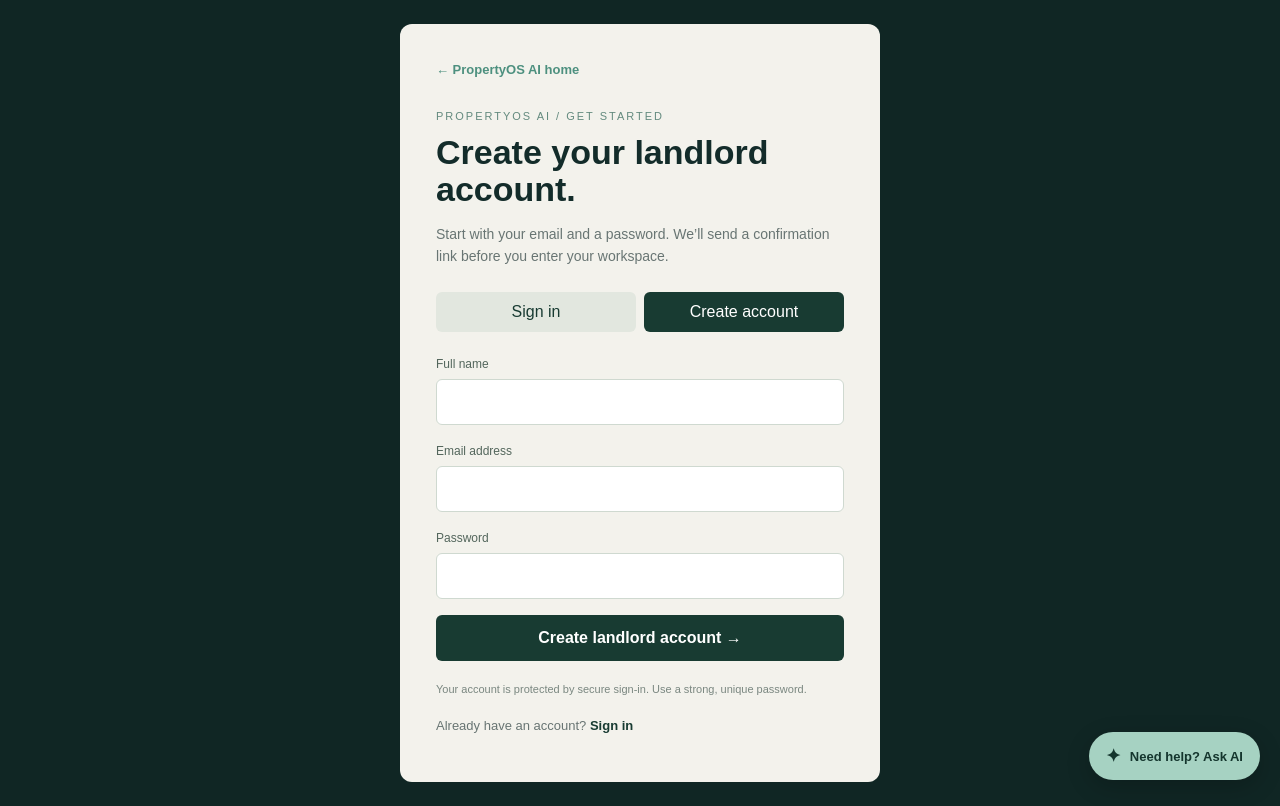
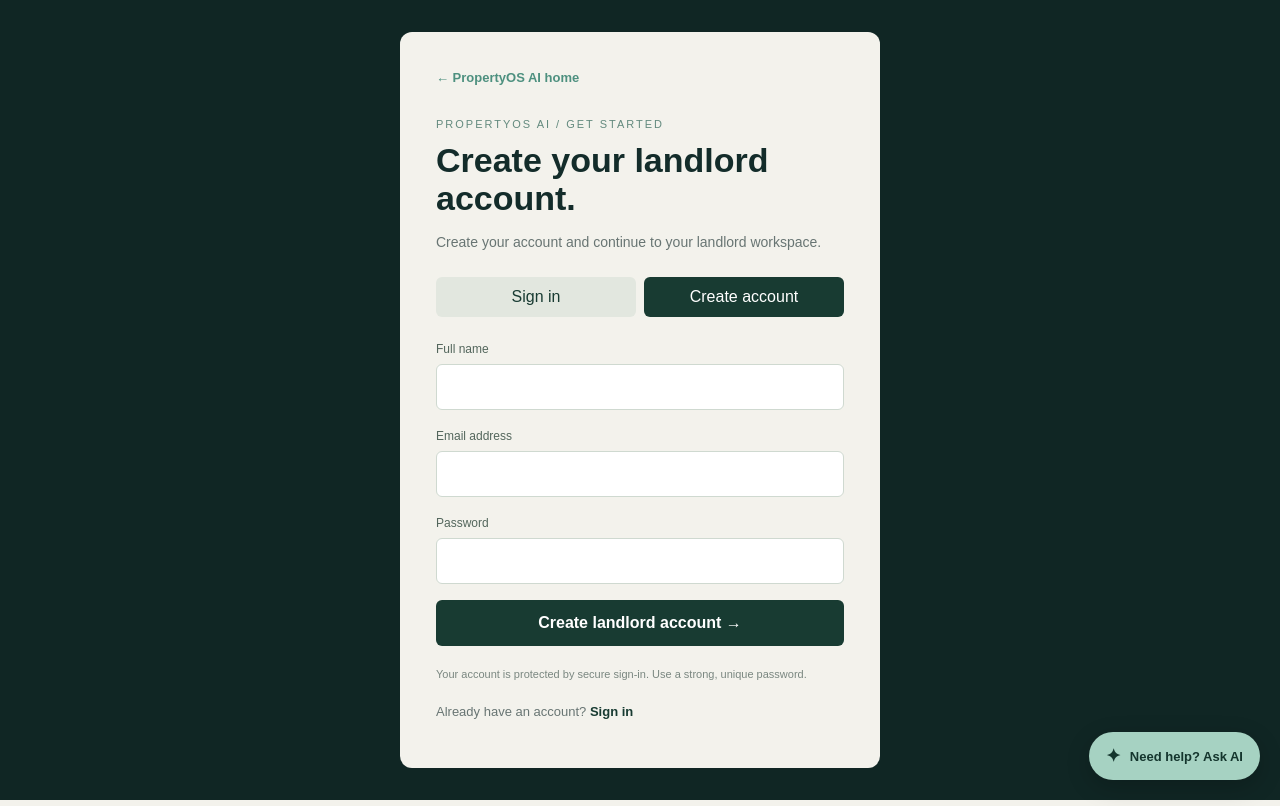
Before and after one commit to Stariuxe/create-an-app-that-monitors-rent-of-properties, a Next.js app: page /signup in a window 1280 px wide. Built offline with nearby package versions, Linux system fonts and the light colour scheme.

Commit message:
Clarify direct landlord account signup experience

```diff
--- a/app/signup/page.tsx
+++ b/app/signup/page.tsx
@@ -13,7 +13,7 @@ export default function SignupPage() {
         <a href="/" style={{ color: "#4d907f", fontWeight: 700, fontSize: 13 }}>← PropertyOS AI home</a>
         <p style={{ color: "#638a7e", fontSize: 11, letterSpacing: 2, marginTop: 32 }}>PROPERTYOS AI / GET STARTED</p>
         <h1 style={{ fontSize: 34, lineHeight: 1.1, margin: "12px 0", color: "#132c2a" }}>Create your landlord account.</h1>
-        <p style={{ color: "#687573", fontSize: 14, lineHeight: 1.6, marginBottom: 24 }}>Start with your email and a password. We’ll send a confirmation link before you enter your workspace.</p>
+        <p style={{ color: "#687573", fontSize: 14, lineHeight: 1.6, marginBottom: 24 }}>Create your account and continue to your landlord workspace.</p>
         <LoginForm initialMode="signup" />
         <p style={{ marginTop: 20, fontSize: 13, color: "#687573" }}>Already have an account? <a href="/login" style={{ color: "#183b32", fontWeight: 700 }}>Sign in</a></p>
       </div>
```
